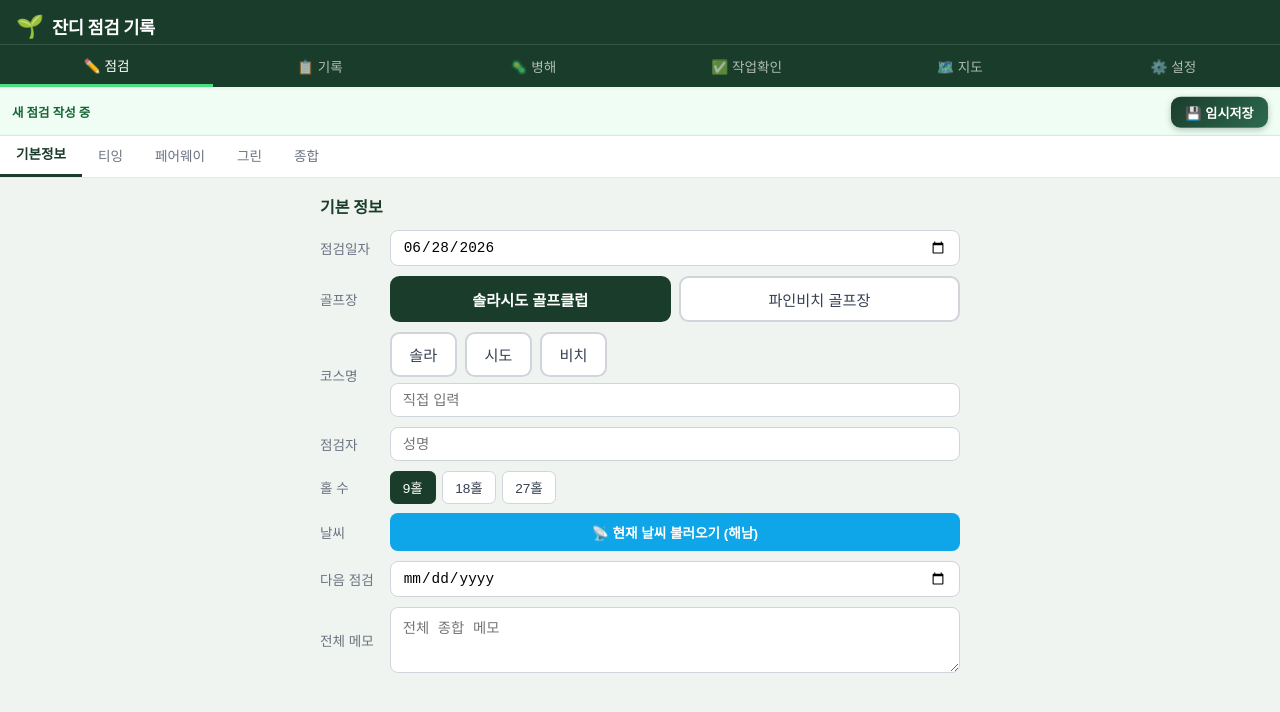
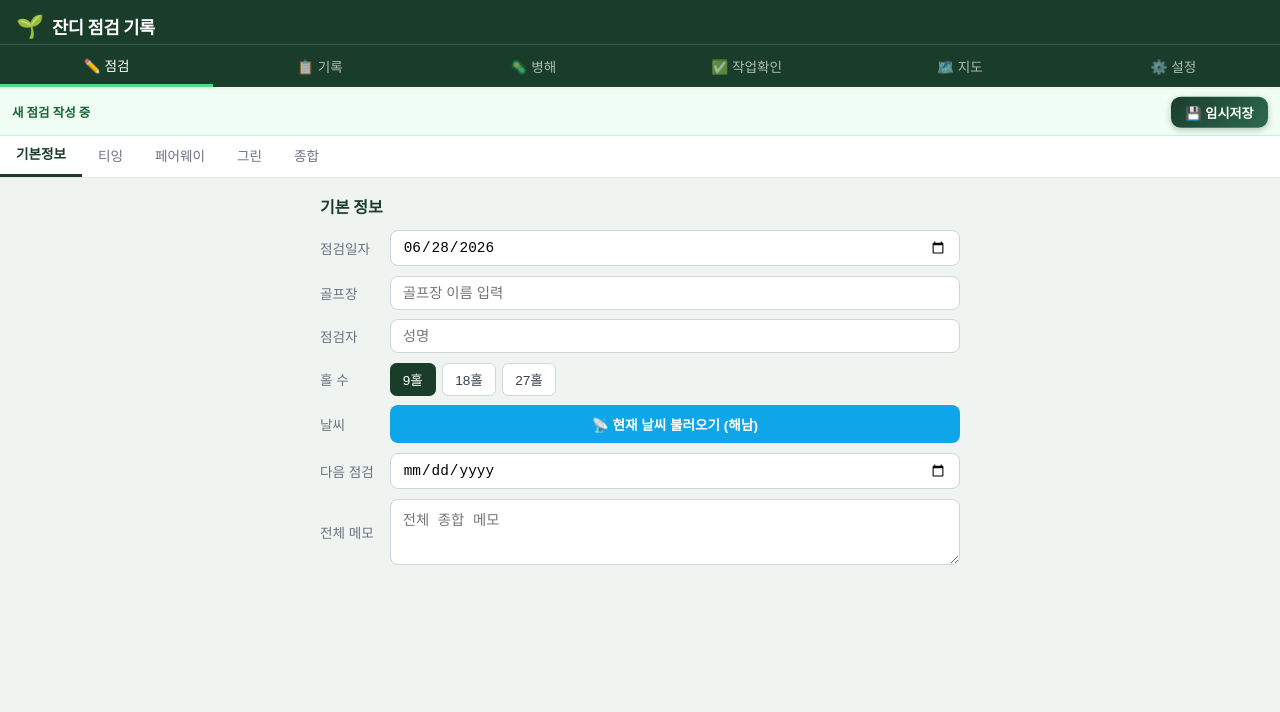
Before and after one commit to trikoh94/golf-check, a React (Vite) app: page / in a window 1280 px wide. Shown: the top 712 px of the page. Built offline with nearby package versions, Linux system fonts and the light colour scheme; no server answers; the database is empty.

Commit message:
refactor: remove club buttons/course field, fix metrics order and weed CSS

```diff
--- a/src/pages/NewRecord/BasicInfo.jsx
+++ b/src/pages/NewRecord/BasicInfo.jsx
@@ -2,12 +2,6 @@ import { useState } from 'react'
 import { useApp } from '../../context/AppContext'
 
 const HOLE_OPTIONS = [9, 18, 27]
-
-const CLUB_CONFIG = {
-  '솔라시도 골프클럽': { courses: ['솔라', '시도', '비치'] },
-  '파인비치 골프장':   { courses: ['파인', '비치'] },
-}
-const CLUB_NAMES = Object.keys(CLUB_CONFIG)
 
 export default function BasicInfo() {
   const {
@@ -33,13 +27,7 @@ export default function BasicInfo() {
     }
   }
 
-  function handleClubChange(club) {
-    setForm({ club, course: '' })
-  }
-
   const wd = formData.weatherDetail
-  const currentClub = CLUB_NAMES.includes(formData.club) ? formData.club : CLUB_NAMES[0]
-  const courseOptions = CLUB_CONFIG[currentClub]?.courses ?? []
 
   return (
     <div className="page-section">
@@ -73,30 +61,8 @@ export default function BasicInfo() {
           onChange={e => setForm({ date: e.target.value })} />
 
         <label className="form-label">골프장</label>
-        <div className="club-toggle">
-          {CLUB_NAMES.map(name => (
-            <button key={name}
-              className={'club-toggle-btn' + (currentClub === name ? ' active' : '')}
-              onClick={() => handleClubChange(name)}>
-              {name}
-            </button>
-          ))}
-        </div>
-
-        <label className="form-label">코스명</label>
-        <div className="course-select-wrap">
-          <div className="course-presets">
-            {courseOptions.map(c => (
-              <button key={c}
-                className={'course-preset-btn' + (formData.course === c ? ' active' : '')}
-                onClick={() => setForm({ course: c })}>
-                {c}
-              </button>
-            ))}
-          </div>
-          <input type="text" className="form-input" value={formData.course}
-            placeholder="직접 입력" onChange={e => setForm({ course: e.target.value })} />
-        </div>
+        <input type="text" className="form-input" value={formData.club}
+          placeholder="골프장 이름 입력" onChange={e => setForm({ club: e.target.value })} />
 
         <label className="form-label">점검자</label>
         <input type="text" className="form-input" value={formData.inspector}
```
